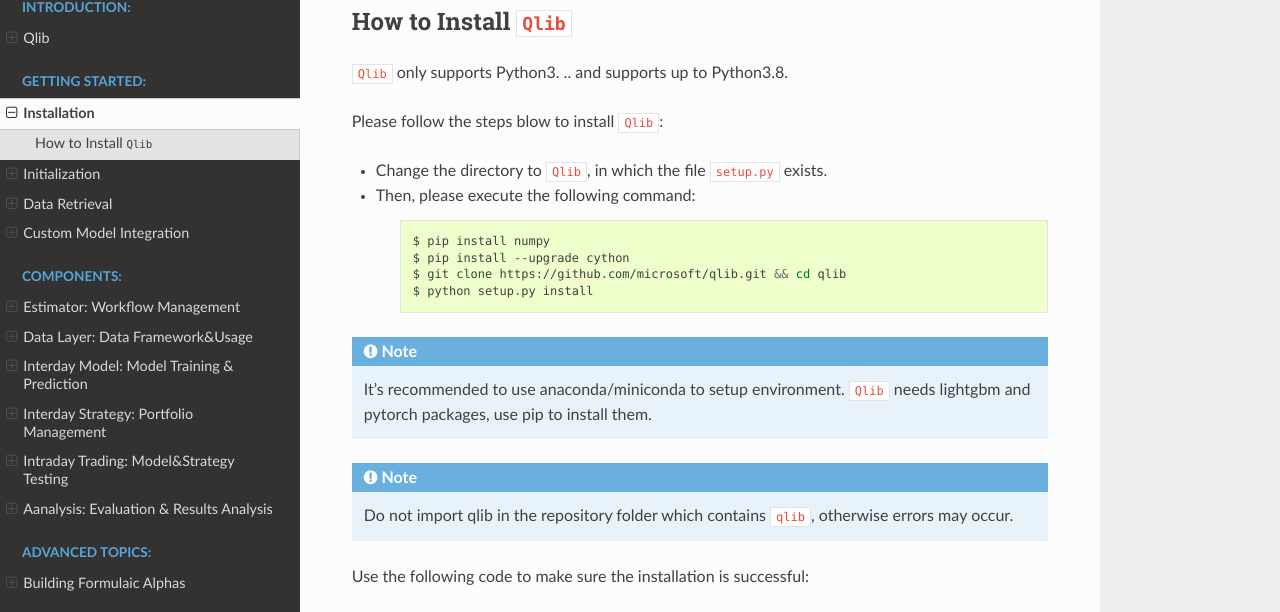
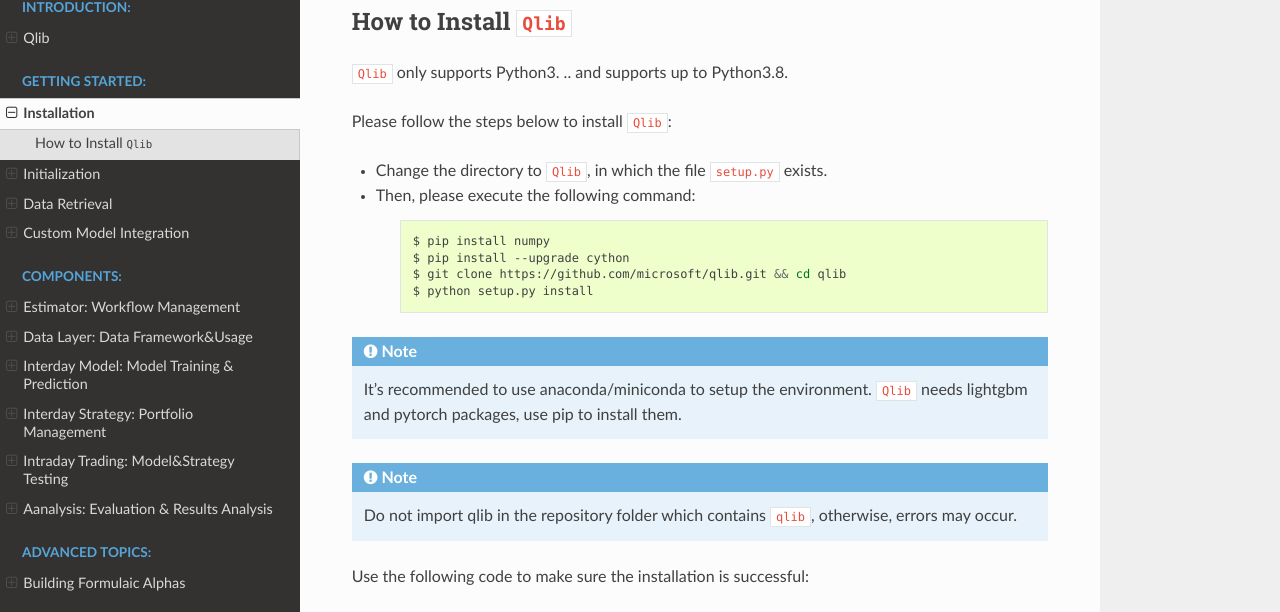
Before and after one commit to microsoft/qlib, a Sphinx documentation site: the page built from docs/start/installation.rst, in a window 1280 px wide and 1033 px high. Shown: the part 155-767 px from the top of the window. Built offline with Sphinx 7.4.7 and the Read the Docs theme 2.0.0, drawn with Linux system fonts in a browser that asks for light colours; pages that are not in the unit, such as notebooks, are missing from menus.

Commit message:
Update installation.rst
Fix typos

```diff
--- a/docs/start/installation.rst
+++ b/docs/start/installation.rst
@@ -12,7 +12,7 @@
 ``Qlib`` only supports Python3.
 .. and supports up to Python3.8.
 
-Please follow the steps blow to install ``Qlib``:
+Please follow the steps below to install ``Qlib``:
 
 - Change the directory to ``Qlib``, in which the file ``setup.py`` exists.
 - Then, please execute the following command:
@@ -26,11 +26,11 @@
 
 
 .. note::
-   It's recommended to use anaconda/miniconda to setup environment.
+   It's recommended to use anaconda/miniconda to setup the environment.
    ``Qlib`` needs lightgbm and pytorch packages, use pip to install them.
 
 .. note::
-   Do not import qlib in the repository folder which contains ``qlib``, otherwise errors may occur.
+   Do not import qlib in the repository folder which contains ``qlib``, otherwise, errors may occur.
 
 
 
```
